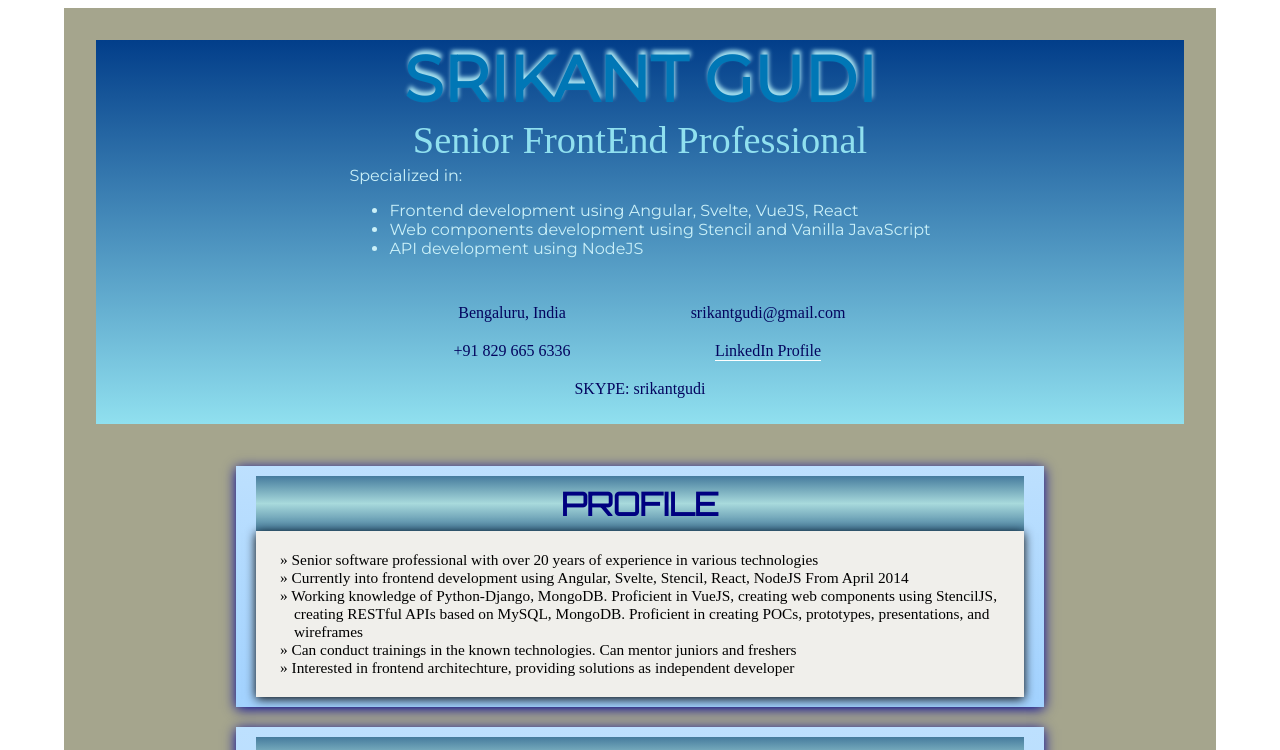
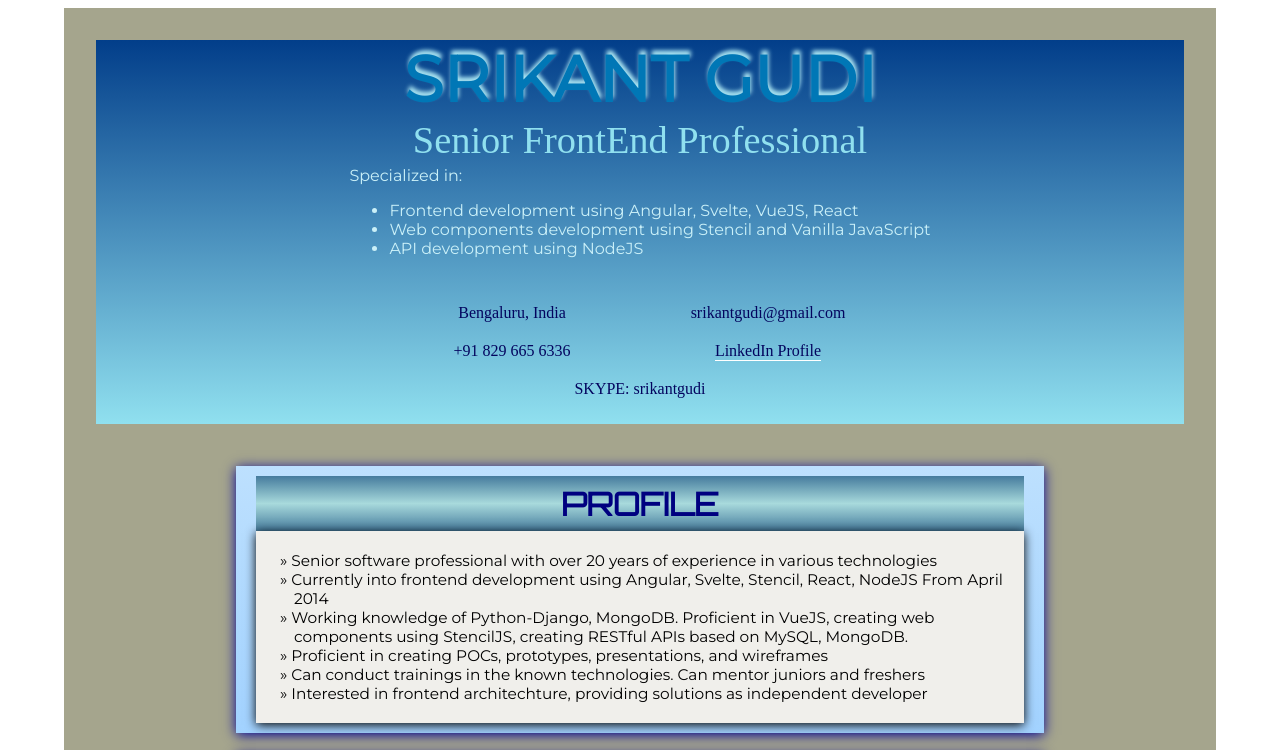
Before and after one commit to srikantgudi/srikantgudi.github.io, a Svelte app: page / in a window 1280 px wide. Shown: the top 750 px of the page. Built offline with nearby package versions, Linux system fonts and the light colour scheme; a web font is replaced by a local one.

Commit message:
Update App.svelte

```diff
--- a/src/App.svelte
+++ b/src/App.svelte
@@ -160,6 +160,7 @@
 		margin-left: 18px;
 		font-size: 1.2vw;
 		transition: all 1s;
+		font-family: Montserrat;
 	}
 	.profile-item:before {
 		content: '\bb\20';
@@ -294,7 +295,11 @@
 			PROFILE
 		</div>
 		<div class="content-details">
-			<div class="profile-item">Senior software professional with over 20 years of experience in various technologies </div><div class="profile-item">Currently into frontend development using Angular, Svelte, Stencil, React, NodeJS From April 2014 </div><div class="profile-item">Working knowledge of Python-Django, MongoDB. Proficient in VueJS, creating web components using StencilJS, creating RESTful APIs based on MySQL, MongoDB. Proficient in creating POCs, prototypes, presentations, and wireframes </div><div class="profile-item">Can conduct trainings in the known technologies. Can mentor juniors and freshers </div><div class="profile-item">Interested in frontend architechture, providing solutions as independent developer </div>
+			<div class="profile-item">Senior software professional with over 20 years of experience in various technologies </div>
+			<div class="profile-item">Currently into frontend development using Angular, Svelte, Stencil, React, NodeJS From April 2014 </div>
+			<div class="profile-item">Working knowledge of Python-Django, MongoDB. Proficient in VueJS, creating web components using StencilJS, creating RESTful APIs based on MySQL, MongoDB.</div>
+			<div class="profile-item">Proficient in creating POCs, prototypes, presentations, and wireframes </div>
+			<div class="profile-item">Can conduct trainings in the known technologies. Can mentor juniors and freshers </div><div class="profile-item">Interested in frontend architechture, providing solutions as independent developer </div>
 		</div>
 	</div>
 
```
